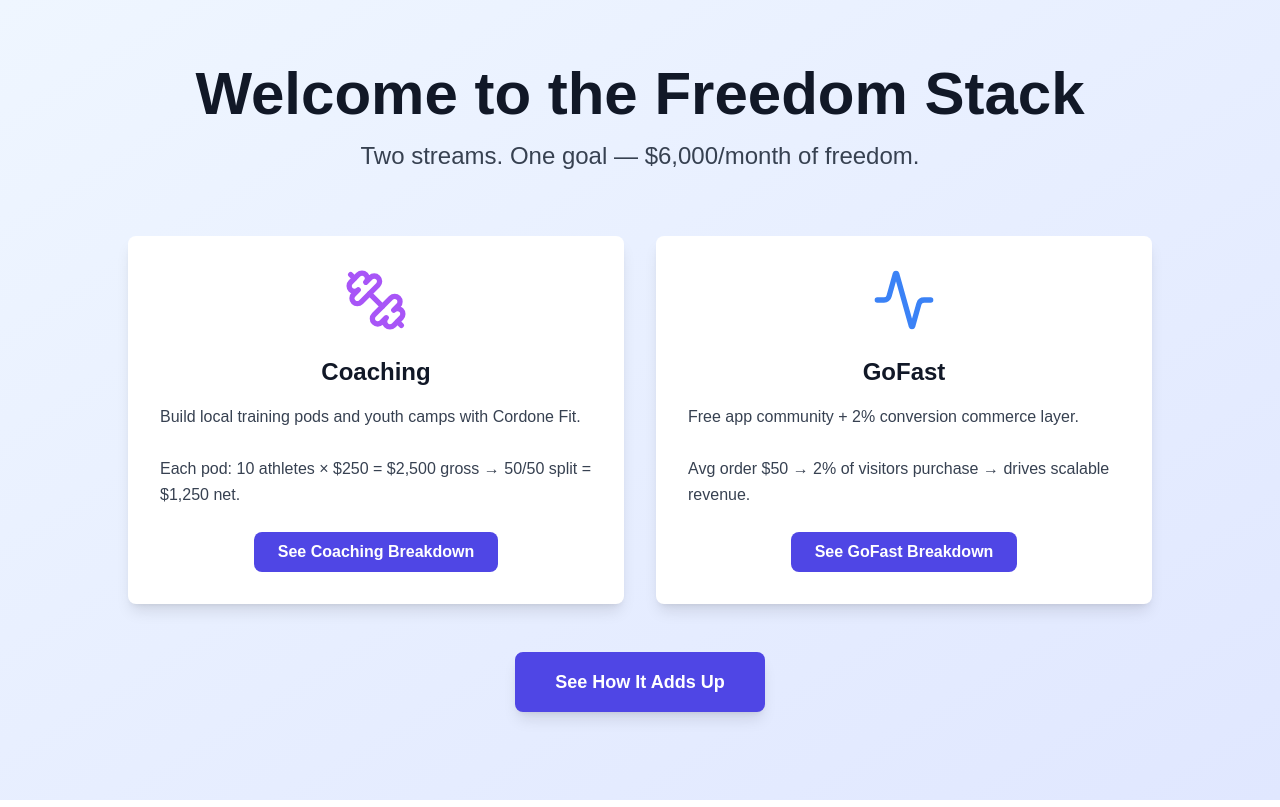
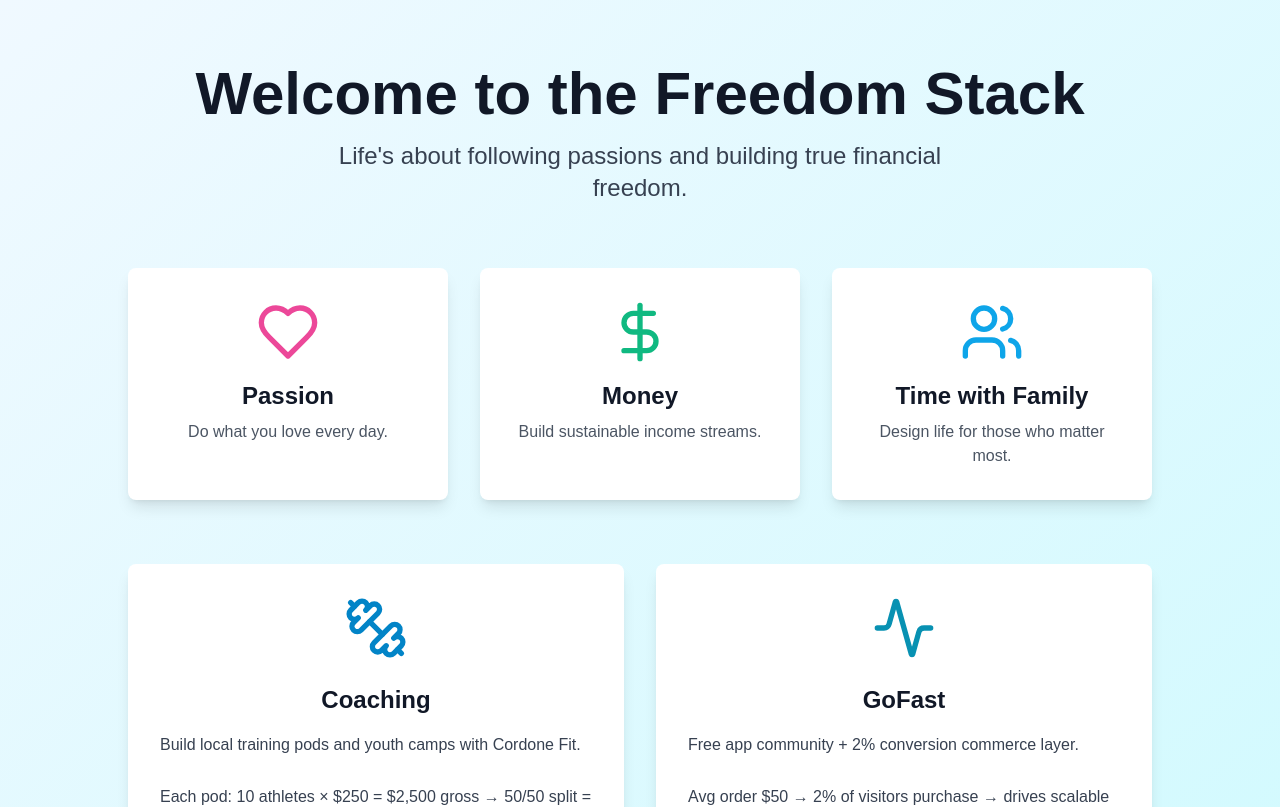
Before and after one commit to adamgofast/adamfreedomstack, a Next.js app: page / in a window 1280 px wide. Shown: the top 807 px of the page. Built offline with nearby package versions, Linux system fonts and the light colour scheme.

Commit message:
Restore passion/money/family focus and update colors to sky blue/cyan

```diff
--- a/src/app/page.tsx
+++ b/src/app/page.tsx
@@ -1,7 +1,7 @@
 "use client";
 
 import { motion } from "framer-motion";
-import { Dumbbell, Activity } from "lucide-react";
+import { Heart, DollarSign, Users, Dumbbell, Activity } from "lucide-react";
 import Link from "next/link";
 import StreamCard from "@/components/StreamCard";
 
@@ -11,10 +11,10 @@
       initial={{ opacity: 0 }}
       animate={{ opacity: 1 }}
       transition={{ duration: 0.5 }}
-      className="min-h-screen bg-gradient-to-br from-blue-50 to-indigo-100"
+      className="min-h-screen bg-gradient-to-br from-sky-50 to-cyan-100"
     >
       <div className="container mx-auto px-4 py-16">
-        {/* Header */}
+        {/* Hero Section */}
         <motion.div
           initial={{ y: -20, opacity: 0 }}
           animate={{ y: 0, opacity: 1 }}
@@ -25,9 +25,51 @@
             Welcome to the Freedom Stack
           </h1>
           <p className="text-xl md:text-2xl text-gray-700 max-w-2xl mx-auto">
-            Two streams. One goal — $6,000/month of freedom.
+            Life's about following passions and building true financial freedom.
           </p>
         </motion.div>
+
+        {/* Three Icon Cards - What This Is About */}
+        <div className="grid md:grid-cols-3 gap-8 mb-16 max-w-5xl mx-auto">
+          <motion.div
+            initial={{ y: 20, opacity: 0 }}
+            animate={{ y: 0, opacity: 1 }}
+            transition={{ delay: 0.3 }}
+            className="bg-white rounded-lg shadow-lg p-8 text-center hover:shadow-xl transition-shadow"
+          >
+            <div className="flex justify-center mb-4">
+              <Heart className="w-16 h-16 text-pink-500" />
+            </div>
+            <h2 className="text-2xl font-semibold text-gray-900 mb-2">Passion</h2>
+            <p className="text-gray-600">Do what you love every day.</p>
+          </motion.div>
+
+          <motion.div
+            initial={{ y: 20, opacity: 0 }}
+            animate={{ y: 0, opacity: 1 }}
+            transition={{ delay: 0.4 }}
+            className="bg-white rounded-lg shadow-lg p-8 text-center hover:shadow-xl transition-shadow"
+          >
+            <div className="flex justify-center mb-4">
+              <DollarSign className="w-16 h-16 text-emerald-500" />
+            </div>
+            <h2 className="text-2xl font-semibold text-gray-900 mb-2">Money</h2>
+            <p className="text-gray-600">Build sustainable income streams.</p>
+          </motion.div>
+
+          <motion.div
+            initial={{ y: 20, opacity: 0 }}
+            animate={{ y: 0, opacity: 1 }}
+            transition={{ delay: 0.5 }}
+            className="bg-white rounded-lg shadow-lg p-8 text-center hover:shadow-xl transition-shadow"
+          >
+            <div className="flex justify-center mb-4">
+              <Users className="w-16 h-16 text-sky-500" />
+            </div>
+            <h2 className="text-2xl font-semibold text-gray-900 mb-2">Time with Family</h2>
+            <p className="text-gray-600">Design life for those who matter most.</p>
+          </motion.div>
+        </div>
 
         {/* Two Stream Cards */}
         <div className="grid md:grid-cols-2 gap-8 mb-12 max-w-5xl mx-auto">
@@ -37,8 +79,8 @@
             description={`Build local training pods and youth camps with Cordone Fit.\n\nEach pod: 10 athletes × $250 = $2,500 gross → 50/50 split = $1,250 net.`}
             ctaText="See Coaching Breakdown"
             ctaLink="/projections#coaching"
-            iconColor="text-purple-500"
-            delay={0.3}
+            iconColor="text-sky-600"
+            delay={0.6}
           />
           <StreamCard
             icon={Activity}
@@ -46,8 +88,8 @@
             description={`Free app community + 2% conversion commerce layer.\n\nAvg order $50 → 2% of visitors purchase → drives scalable revenue.`}
             ctaText="See GoFast Breakdown"
             ctaLink="/projections#gofast"
-            iconColor="text-blue-500"
-            delay={0.4}
+            iconColor="text-cyan-600"
+            delay={0.7}
           />
         </div>
 
@@ -55,12 +97,12 @@
         <motion.div
           initial={{ y: 20, opacity: 0 }}
           animate={{ y: 0, opacity: 1 }}
-          transition={{ delay: 0.6 }}
+          transition={{ delay: 0.8 }}
           className="flex justify-center"
         >
           <Link
             href="/projections"
-            className="bg-indigo-600 hover:bg-indigo-700 text-white font-bold text-lg py-4 px-10 rounded-lg transition-colors shadow-lg hover:shadow-xl"
+            className="bg-sky-600 hover:bg-sky-700 text-white font-bold text-lg py-4 px-10 rounded-lg transition-colors shadow-lg hover:shadow-xl"
           >
             See How It Adds Up
           </Link>
--- a/src/app/projections/page.tsx
+++ b/src/app/projections/page.tsx
@@ -79,7 +79,7 @@
       initial={{ opacity: 0 }}
       animate={{ opacity: 1 }}
       transition={{ duration: 0.5 }}
-      className="min-h-screen bg-gradient-to-br from-green-50 to-emerald-100"
+      className="min-h-screen bg-gradient-to-br from-sky-50 to-cyan-100"
     >
       <div className="container mx-auto px-4 py-16">
         {/* Header */}
@@ -109,7 +109,7 @@
               initial={{ width: 0 }}
               animate={{ width: `${progressPercentage}%` }}
               transition={{ delay: 0.6, duration: 1 }}
-              className="bg-gradient-to-r from-green-500 to-emerald-600 h-full rounded-full flex items-center justify-center"
+              className="bg-gradient-to-r from-sky-500 to-cyan-600 h-full rounded-full flex items-center justify-center"
             >
               <span className="text-white text-sm font-semibold">
                 {progressPercentage.toFixed(0)}%
@@ -146,14 +146,14 @@
           initial={{ y: 20, opacity: 0 }}
           animate={{ y: 0, opacity: 1 }}
           transition={{ delay: 0.9 }}
-          className="bg-gradient-to-r from-indigo-600 to-purple-600 rounded-lg shadow-xl p-8 text-white max-w-2xl mx-auto mb-12"
+          className="bg-gradient-to-r from-sky-600 to-cyan-600 rounded-lg shadow-xl p-8 text-white max-w-2xl mx-auto mb-12"
         >
           <div className="text-center">
             <h3 className="text-2xl font-semibold mb-2">Combined Monthly Total</h3>
             <div className="text-5xl font-bold mb-2">
               ${combinedTotal.toLocaleString()}
             </div>
-            <p className="text-indigo-100">
+            <p className="text-sky-100">
               {combinedTotal >= goalAmount
                 ? "✅ Goal achieved! Freedom unlocked."
                 : `$${(goalAmount - combinedTotal).toLocaleString()} away from goal`}
@@ -173,7 +173,7 @@
           </p>
           <Link
             href="/"
-            className="bg-gray-600 hover:bg-gray-700 text-white font-semibold py-3 px-8 rounded-lg transition-colors shadow-lg hover:shadow-xl inline-block"
+            className="bg-sky-600 hover:bg-sky-700 text-white font-semibold py-3 px-8 rounded-lg transition-colors shadow-lg hover:shadow-xl inline-block"
           >
             Back to Home
           </Link>
--- a/src/components/ProjectionChart.tsx
+++ b/src/components/ProjectionChart.tsx
@@ -58,7 +58,7 @@
           className="flex items-center justify-between pt-4 mt-4 border-t-2 border-gray-300"
         >
           <div className="text-xl font-bold text-gray-900">Subtotal</div>
-          <div className="text-2xl font-bold text-indigo-600">
+          <div className="text-2xl font-bold text-sky-600">
             ${total.toLocaleString()}
           </div>
         </motion.div>
--- a/src/components/StreamCard.tsx
+++ b/src/components/StreamCard.tsx
@@ -42,7 +42,7 @@
       <div className="text-center">
         <Link
           href={ctaLink}
-          className="inline-block bg-indigo-600 hover:bg-indigo-700 text-white font-semibold py-2 px-6 rounded-lg transition-colors"
+          className="inline-block bg-sky-600 hover:bg-sky-700 text-white font-semibold py-2 px-6 rounded-lg transition-colors"
         >
           {ctaText}
         </Link>
```
